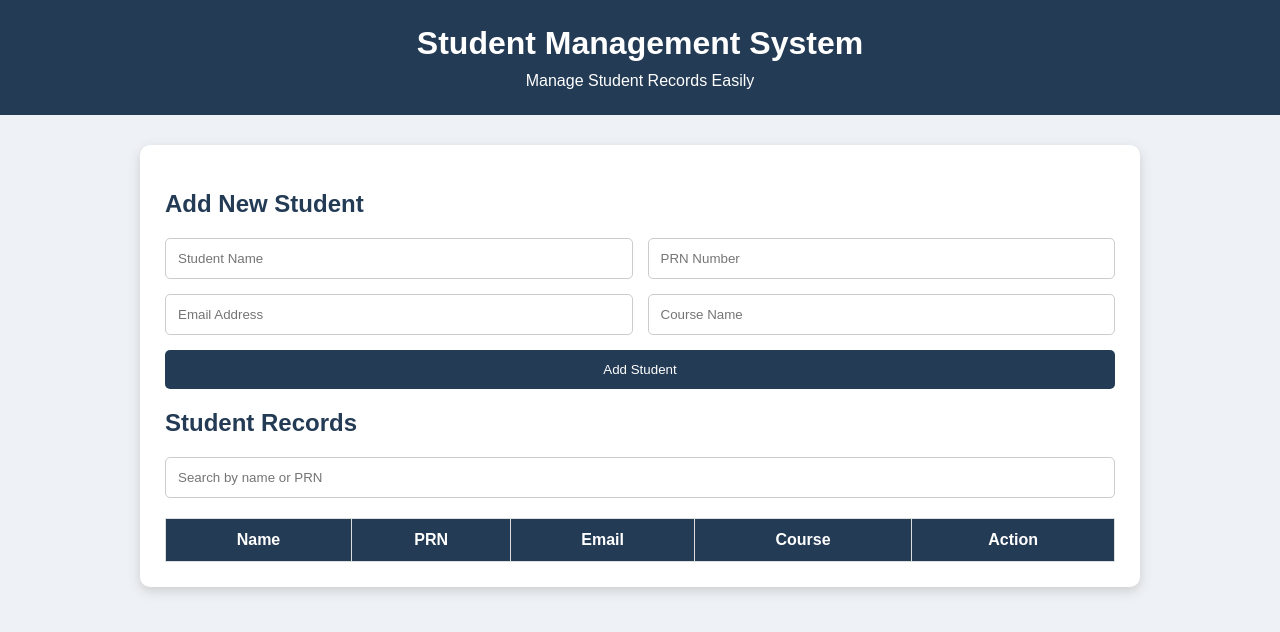
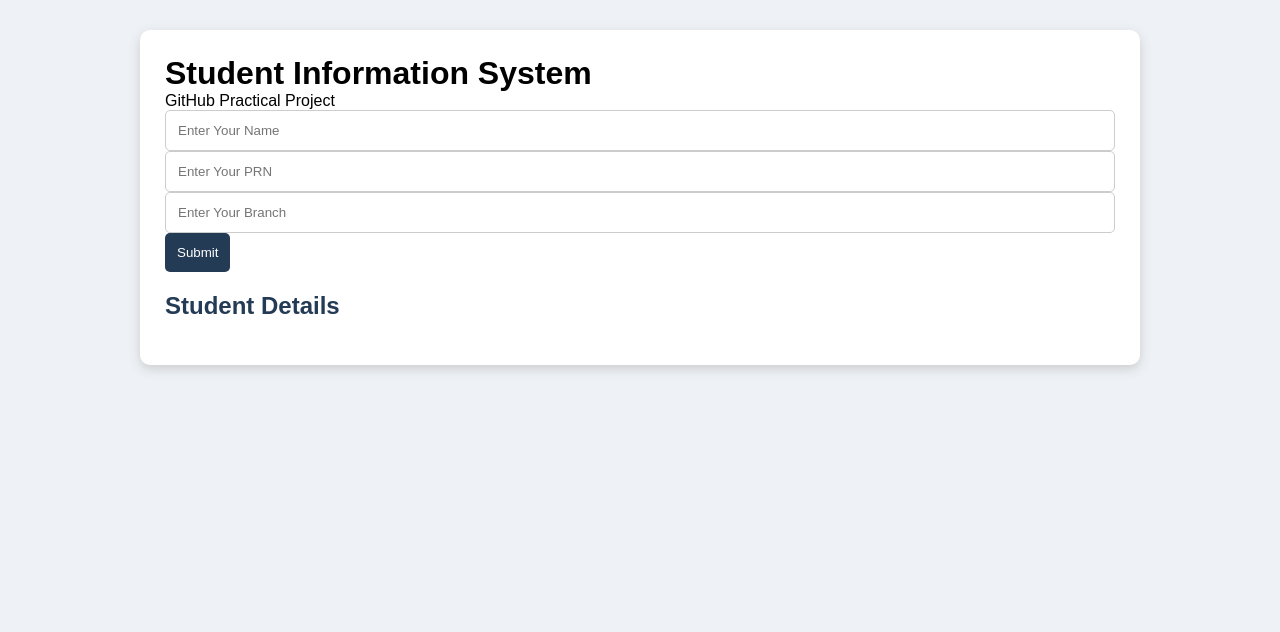
Before and after one commit to anushka5545/Github_practical-your-PRN, a plain HTML site: page index.htm in a window 1280 px wide. Drawn offline with Linux system fonts and the light colour scheme.

Commit message:
Refactor index.htm for GitHub Practical project
Updated the title and header for the GitHub Practical project. Removed the student form and records section, and added a result display for student details.

```diff
--- a/index.htm
+++ b/index.htm
@@ -4,55 +4,29 @@
 <head>
     <meta charset="UTF-8">
     <meta name="viewport" content="width=device-width, initial-scale=1.0">
-    <title>Student Management System</title>
+    <title>GitHub Practical</title>
     <link rel="stylesheet" href="style.css">
 </head>
 <body>
 
-    <header>
-        <h1>Student Management System</h1>
-        <p>Manage Student Records Easily</p>
-    </header>
+    <div class="container">
+        <h1>Student Information System</h1>
+        <p class="subtitle">GitHub Practical Project</p>
 
-    <div class="container">
+        <div class="form-box">
+            <input type="text" id="name" placeholder="Enter Your Name">
+            <input type="text" id="prn" placeholder="Enter Your PRN">
+            <input type="text" id="branch" placeholder="Enter Your Branch">
 
-        <h2>Add New Student</h2>
+            <button onclick="displayDetails()">Submit</button>
+        </div>
 
-        <form id="studentForm">
-            <input type="text" id="name"
-                placeholder="Student Name" required>
-
-            <input type="text" id="prn"
-                placeholder="PRN Number" required>
-
-            <input type="email" id="email"
-                placeholder="Email Address" required>
-
-            <input type="text" id="course"
-                placeholder="Course Name" required>
-
-            <button type="submit">Add Student</button>
-        </form>
-
-        <h2>Student Records</h2>
-
-        <input type="text" id="search"
-            placeholder="Search by name or PRN">
-
-        <table>
-            <thead>
-                <tr>
-                    <th>Name</th>
-                    <th>PRN</th>
-                    <th>Email</th>
-                    <th>Course</th>
-                    <th>Action</th>
-                </tr>
-            </thead>
-
-            <tbody id="studentList"></tbody>
-        </table>
-
+        <div id="result" class="result">
+            <h2>Student Details</h2>
+            <p id="studentName"></p>
+            <p id="studentPRN"></p>
+            <p id="studentBranch"></p>
+        </div>
     </div>
 
     <script src="script.js"></script>
```
